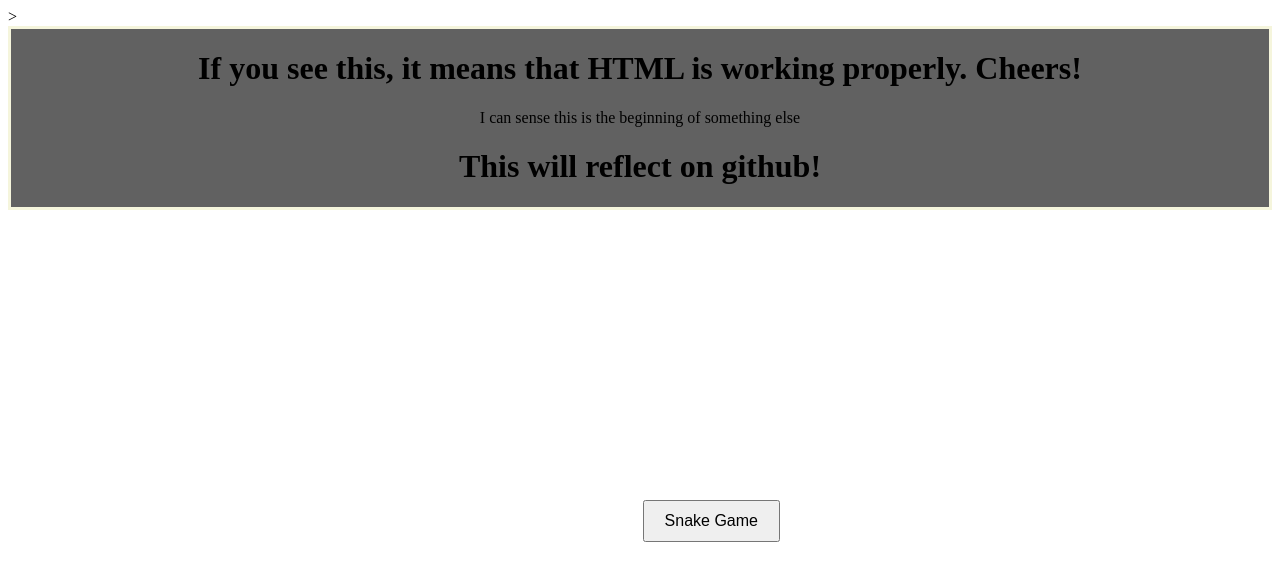
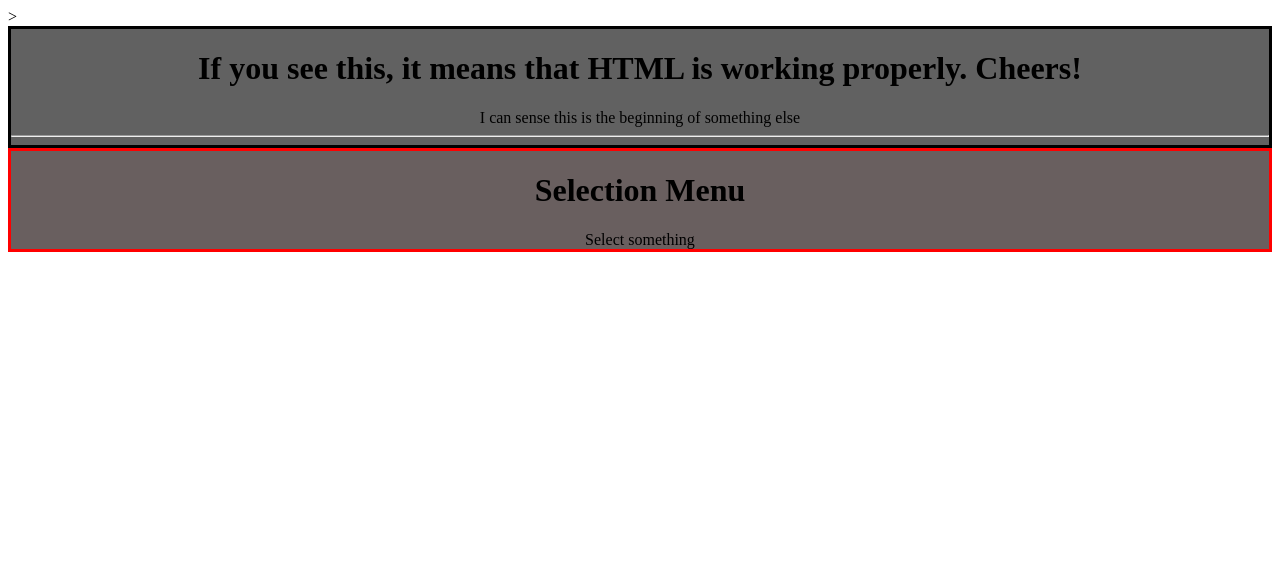
Before and after one commit to SacredDen19/Personal-Site-Project, a Flask app: page / in a window 1280 px wide. Shown: the top 581 px of the page. Run offline with Flask 3, Linux system fonts and the light colour scheme.

Commit message:
Further styling the landing page

```diff
--- a/static/stylesheets/landing_page.css
+++ b/static/stylesheets/landing_page.css
@@ -1,16 +1,27 @@
-#SnakeGameButton {
-    position:absolute;
-    top: 500px;
-    right:500px;
-    padding:10px 20px;
-    font-size:16px;
-}
 
 #WelcomeBox {
     margin: auto;
     border-style: solid;
     border-width: medium;
-    border-color: beige;
+    border-color: rgb(0, 0, 0);
     background-color: rgba(58,58,58,0.8);
     text-align: center;
 }
+
+#menuDiv {
+    position: relative;
+    margin: auto;
+    border-style: solid;
+    border-width: medium;
+    border-color: rgb(255, 0, 0);
+    background-color: rgba(68, 56, 56, 0.8);
+    text-align: center;
+}
+
+#SnakeGameButton {
+    position:absolute;
+    bottom: 250px;
+    right:0px;
+    padding:10px 20px;
+    font-size:16px;
+}
--- a/templates/index.html
+++ b/templates/index.html
@@ -7,14 +7,20 @@
 
 	<body>
 		<div id="WelcomeBox">
-			<h1>If you see this, it means that HTML is working properly. Cheers!</h1>
-			<p1>I can sense this is the beginning of something else</p1>
-			<h1>This will reflect on github!</h1>
+			<h1 id="WelcomeHeader">If you see this, it means that HTML is working properly. Cheers!</h1>
+			<p1 id="WelcomeParagraph">I can sense this is the beginning of something else</p1>
+			<hr>
+		</div>
+		<div id="menuDiv">
+			<h1 id="menuPrompt">Selection Menu</h1>
+			<p2 id="menuParagraph2">Select something</p2>
+
+			<button id="SnakeGameButton">Snake Game</button>
 		</div>
 
 
 
-		<button id="SnakeGameButton">Snake Game</button>
+
 		<script src="https://cdnjs.cloudflare.com/ajax/libs/socket.io/4.8.1/socket.io.min.js"></Script>
 		<script>
 			const socket = io();
```
